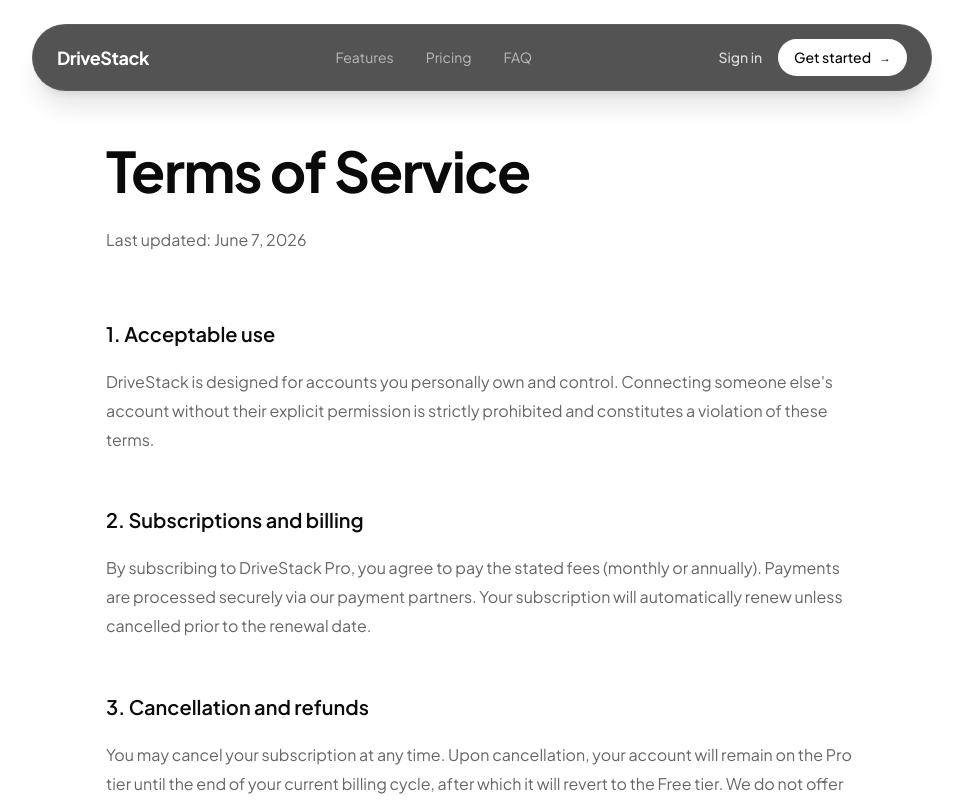
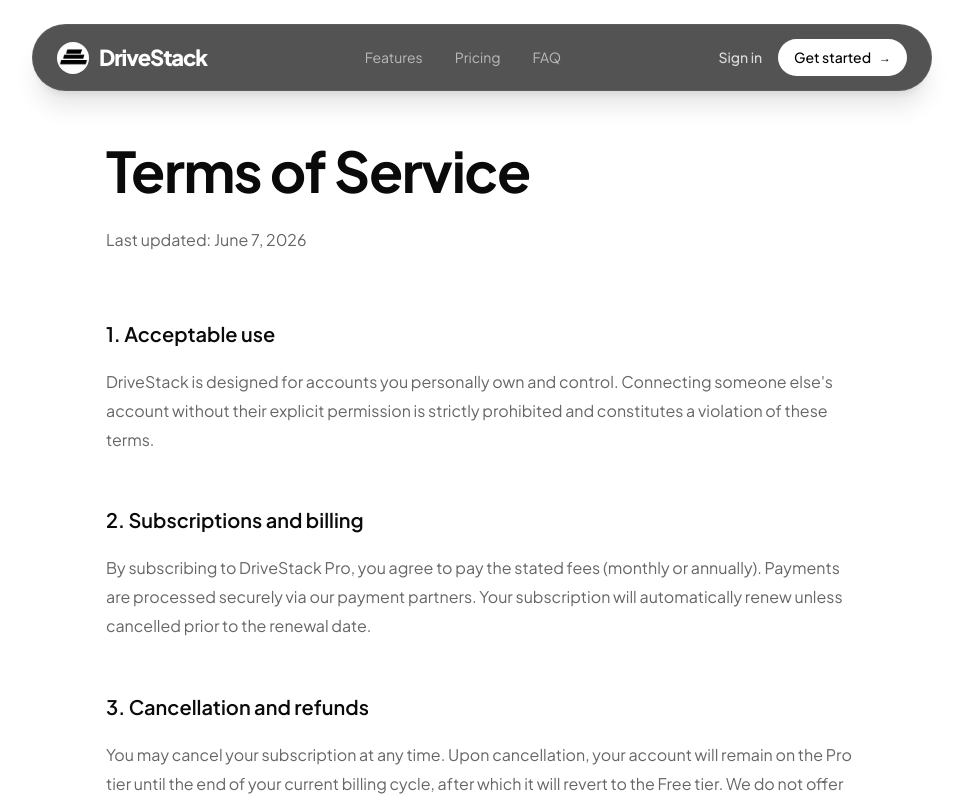
Before and after one commit to Conqueror102/driveStackFE, a Next.js app: page /terms in a window 1280 px wide. Shown: the top 800 px of the page, without its empty margins (158-1121 px from the left). Built offline with nearby package versions, Linux system fonts and the light colour scheme; no server answers.

Commit message:
style: zoom in on logo, update signup links, and tweak pricing loading state

```diff
--- a/app/(auth)/layout.tsx
+++ b/app/(auth)/layout.tsx
@@ -3,6 +3,7 @@
 import { useAuthStore } from '@/stores/auth.store';
 import { useRouter } from 'next/navigation';
 import { useEffect } from 'react';
+import Image from 'next/image';
 import { CheckCircle2, Quote } from 'lucide-react';
 
 export default function AuthLayout({ children }: { children: React.ReactNode }) {
@@ -29,11 +30,11 @@
 
         <div className="relative z-10 flex flex-col h-full p-12">
           {/* Logo */}
-          <div className="mb-10 animate-fade-in-up">
-            <div className="w-10 h-10 rounded-xl bg-ds-pure-black flex items-center justify-center shadow-lg shadow-black/25">
-              <span className="text-white font-bold text-[15px]">DS</span>
+          <div className="flex items-center gap-3 mb-10 animate-fade-in-up">
+            <div className="w-12 h-12 relative rounded-full overflow-hidden bg-white/10 flex items-center justify-center">
+              <Image src="/assets/driveStackLogo.png" alt="DriveStack Logo" fill className="object-cover scale-[1.6]" />
             </div>
-            <span className="text-xl font-semibold tracking-tight">DriveStack</span>
+            <span className="text-[26px] font-black tracking-tighter">DriveStack</span>
           </div>
 
           <div className="mt-auto mb-20 space-y-10 animate-fade-in-up">
@@ -72,11 +73,11 @@
       {/* Right Panel — Form */}
       <div className="flex-1 flex flex-col items-center justify-center p-6 lg:p-12 relative animate-fade-in-up">
         {/* Mobile Header (only visible on small screens) */}
-        <div className="lg:hidden absolute top-0 left-0 right-0 p-6 flex justify-center z-10">
-          <div className="w-8 h-8 rounded-lg bg-ds-pure-black flex items-center justify-center shadow-md">
-            <span className="text-white font-bold text-[11px]">DS</span>
+        <div className="lg:hidden absolute top-0 left-0 right-0 p-6 flex justify-center items-center gap-2.5 z-10">
+          <div className="w-8 h-8 relative rounded-full overflow-hidden bg-white/10 flex items-center justify-center">
+            <Image src="/assets/driveStackLogo.png" alt="DriveStack Logo" fill className="object-cover scale-[1.6]" />
           </div>
-          <span className="text-lg font-semibold tracking-tight text-text-primary">DriveStack</span>
+          <span className="text-[18px] font-black tracking-tighter text-text-primary">DriveStack</span>
         </div>
 
         <div className="w-full max-w-[380px]">
--- a/app/page.tsx
+++ b/app/page.tsx
@@ -15,7 +15,7 @@
 
 export default function Home() {
   return (
-    <main className="min-h-screen bg-ds-pure-black selection:bg-ds-true-white selection:text-ds-pure-black">
+    <main className="min-h-screen w-full overflow-x-hidden bg-ds-pure-black selection:bg-ds-true-white selection:text-ds-pure-black">
       <Navigation />
       <HeroSection />
       <MarqueeStrip />
--- a/components/landing/final-cta-section.tsx
+++ b/components/landing/final-cta-section.tsx
@@ -42,7 +42,7 @@
           </p>
 
           <Link
-            href="/signup"
+            href="/register"
             className="group bg-ds-true-white text-ds-pure-black text-[15px] font-semibold h-[56px] px-12 rounded-[10px] flex items-center justify-center border border-transparent hover:bg-ds-pure-black hover:text-ds-true-white hover:border-ds-true-white transition-all duration-200 ease-out mb-8"
           >
             Get started free
--- a/components/landing/hero-section.tsx
+++ b/components/landing/hero-section.tsx
@@ -56,7 +56,7 @@
 
             <div className={cn("reveal flex flex-col sm:flex-row items-start sm:items-center gap-6", isInView && "is-visible")} style={{ transitionDelay: "300ms" }}>
               <div className="flex items-center gap-4">
-                <a href="/signup" className="bg-white text-black font-medium px-6 py-3.5 rounded-[12px] hover:bg-white/90 transition-colors flex items-center gap-2">
+                <a href="/register" className="inline-flex h-12 items-center justify-center gap-2 rounded-xl bg-white px-8 text-[15px] font-medium text-black transition-colors hover:bg-white/90">
                   Start for free <span className="text-[14px]">→</span>
                 </a>
                 <a href="#demo" className="text-white/70 hover:text-white font-medium px-6 py-3.5 border border-white/10 rounded-[12px] transition-colors">
--- a/components/landing/navigation.tsx
+++ b/components/landing/navigation.tsx
@@ -2,6 +2,7 @@
 
 import { useState, useEffect } from "react";
 import { Menu, X } from "lucide-react";
+import Image from "next/image";
 import { cn } from "@/lib/utils";
 import { useAuthStore } from "@/stores/auth.store";
 
@@ -29,8 +30,11 @@
     >
       <div className="px-6 flex items-center justify-between">
         {/* Logo */}
-        <div className="flex items-center gap-2">
-          <span className="font-bold text-[18px] tracking-tight text-white">DriveStack</span>
+        <div className="flex items-center gap-2.5">
+          <div className="w-8 h-8 relative rounded-full overflow-hidden bg-white/10 flex items-center justify-center">
+            <Image src="/assets/driveStackLogo.png" alt="DriveStack Logo" fill className="object-cover scale-[1.6]" />
+          </div>
+          <span className="font-black text-[22px] tracking-tighter text-white">DriveStack</span>
         </div>
 
         {/* Desktop Links */}
@@ -49,7 +53,7 @@
           ) : (
             <>
               <a href="/login" className="text-[14px] font-medium text-white/80 hover:text-white transition-colors">Sign in</a>
-              <a href="/signup" className="text-[14px] font-medium bg-white text-black px-4 py-2 rounded-full hover:bg-white/90 transition-colors flex items-center gap-2">
+              <a href="/register" className="text-[14px] font-medium bg-white text-black px-4 py-2 rounded-full hover:bg-white/90 transition-colors flex items-center gap-2">
                 Get started <span className="text-[12px]">→</span>
               </a>
             </>
@@ -77,7 +81,7 @@
           ) : (
             <>
               <a href="/login" className="text-[16px] text-white/80">Sign in</a>
-              <a href="/signup" className="text-[16px] font-medium bg-white text-black px-4 py-3 rounded-full text-center">Get started</a>
+              <a href="/register" className="text-[16px] font-medium bg-white text-black px-4 py-3 rounded-full text-center">Get started</a>
             </>
           )}
         </div>
--- a/components/layout/header.tsx
+++ b/components/layout/header.tsx
@@ -1,6 +1,7 @@
 'use client';
 
 import { FC, useState } from 'react';
+import Image from 'next/image';
 import { Search, Upload, Menu, X } from 'lucide-react';
 import { useUploadStore } from '@/stores/upload.store';
 import { useAuthStore } from '@/stores/auth.store';
@@ -41,11 +42,11 @@
         </button>
 
         {/* Mobile logo */}
-        <div className="lg:hidden flex items-center gap-2">
-          <div className="w-6 h-6 rounded-md bg-gradient-to-br from-ds-pure-black to-ds-mid-dark flex items-center justify-center">
-            <span className="text-white font-bold text-[10px]">DS</span>
+        <div className="lg:hidden flex items-center gap-2.5">
+          <div className="w-8 h-8 relative rounded-full overflow-hidden bg-white/10 flex items-center justify-center">
+            <Image src="/assets/driveStackLogo.png" alt="DriveStack Logo" fill className="object-cover scale-[1.6]" />
           </div>
-          <span className="text-sm font-semibold text-text-primary">DriveStack</span>
+          <span className="text-[18px] font-black tracking-tighter text-text-primary">DriveStack</span>
         </div>
 
         {/* Desktop: Page title */}
--- a/components/layout/sidebar.tsx
+++ b/components/layout/sidebar.tsx
@@ -1,6 +1,7 @@
 'use client';
 
 import Link from 'next/link';
+import Image from 'next/image';
 import { usePathname } from 'next/navigation';
 import { Bell, Check, Copy, Files, HardDrive, LayoutDashboard, LogOut, Plus, Settings, Trash2, Upload, Users, X } from 'lucide-react';
 import { cn } from '@/lib/utils';
@@ -48,10 +49,10 @@
       )}>
         <div className="px-5 pt-6 pb-4 flex items-center justify-between">
           <div className="flex items-center gap-2.5">
-            <div className="w-8 h-8 rounded-lg bg-gradient-to-br from-ds-pure-black to-ds-mid-dark border border-white/10 flex items-center justify-center shadow-lg shadow-black/20">
-              <span className="text-white font-bold text-sm">DS</span>
+            <div className="w-8 h-8 relative rounded-full overflow-hidden bg-white/10 flex items-center justify-center">
+              <Image src="/assets/driveStackLogo.png" alt="DriveStack Logo" fill className="object-cover scale-[1.6]" />
             </div>
-            <span className="text-[15px] font-semibold tracking-tight text-white">DriveStack</span>
+            <span className="text-[18px] font-black tracking-tighter text-white">DriveStack</span>
           </div>
           {/* Mobile close button */}
           <button onClick={onClose} className="lg:hidden p-1.5 text-sidebar-text-muted hover:text-white rounded-lg">
```
Also changed, not shown: components/landing/pricing-section.tsx (+4 -4 lines).
